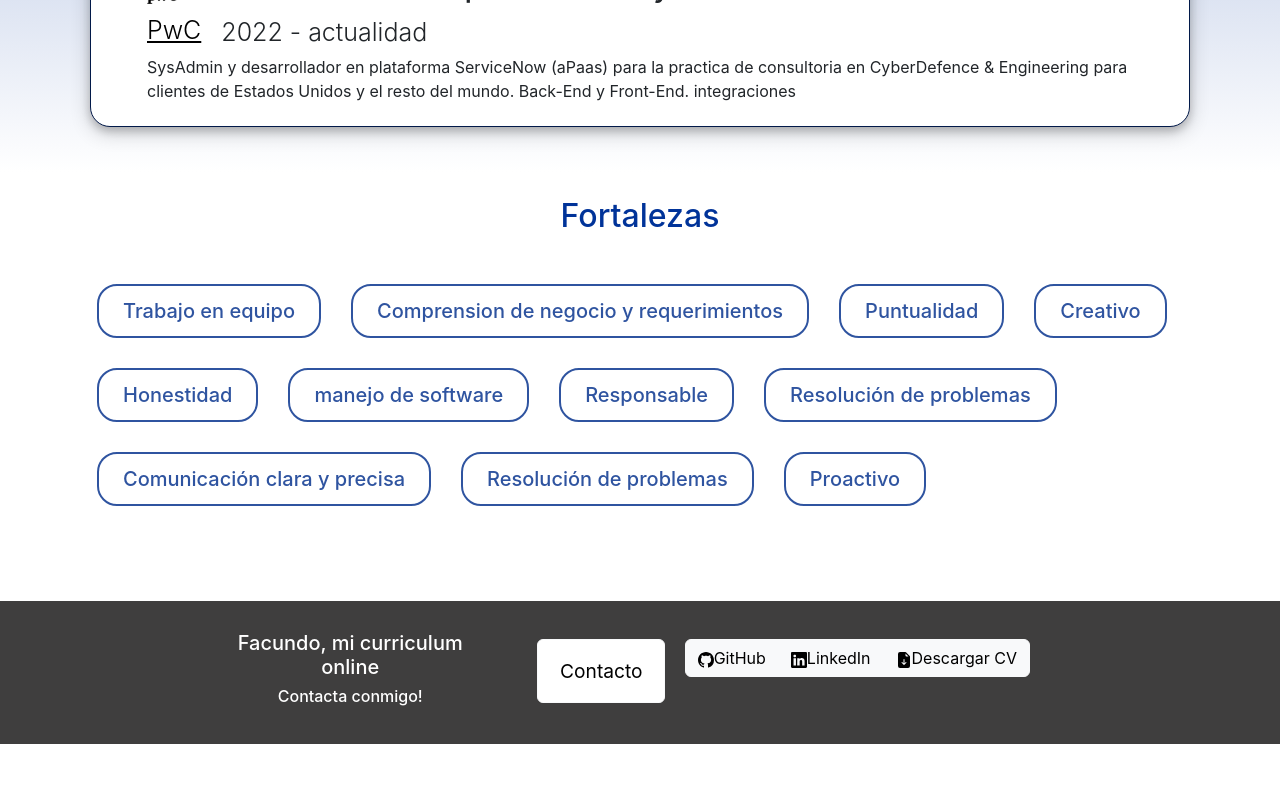
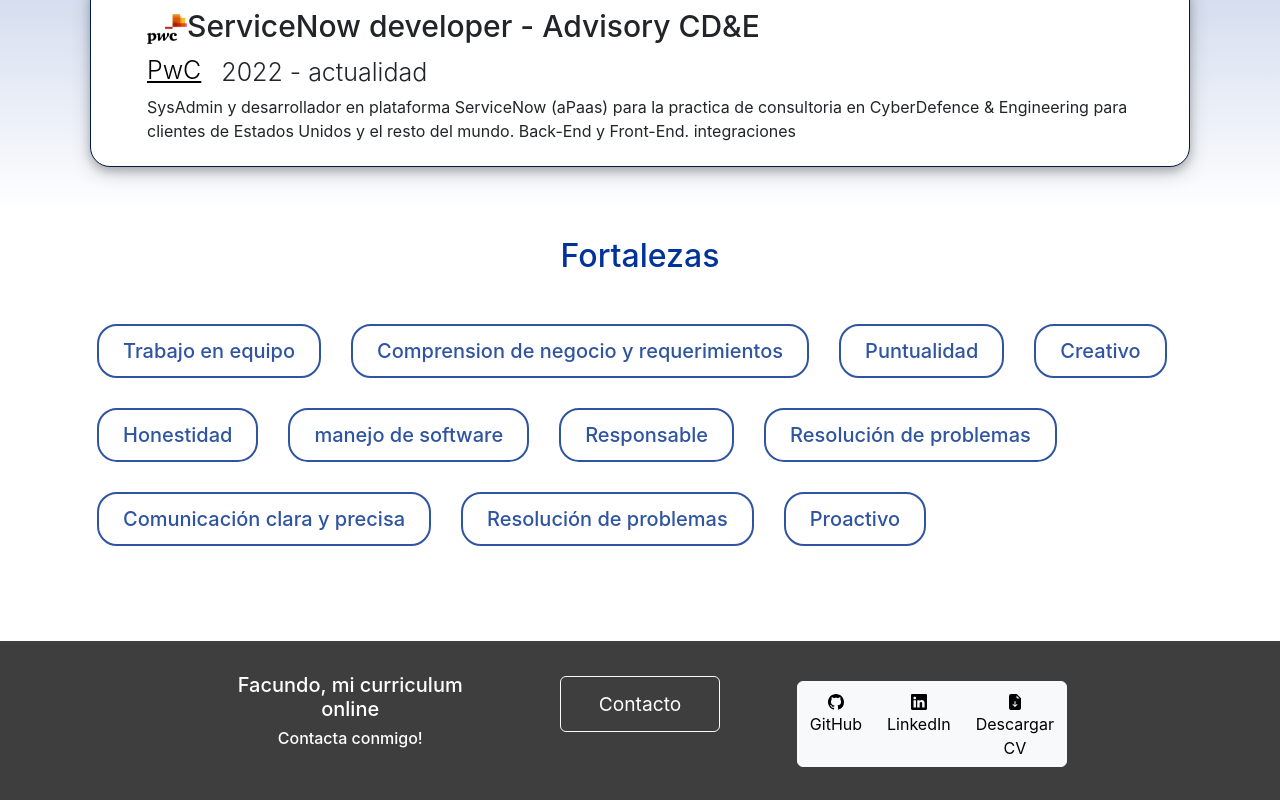
Before and after one commit to ezebarrena/tpoapi, a React (Create React App) app: page / in a window 1280 px wide. Shown: the part 3605-4405 px from the top of the page. Before the commit the page ends 4349 px from the top, so only its background shows below. Built offline with nearby package versions, Linux system fonts and the light colour scheme.

Commit message:
Updates varios v2

```diff
--- a/src/components/estudios.jsx
+++ b/src/components/estudios.jsx
@@ -34,7 +34,7 @@ function estudios() {
 
             </div>
 
-            <div class="SeparadorInf"></div>
+            <div class="SeparadorSupDP"></div>
 
         </div>
 
--- a/src/components/final.jsx
+++ b/src/components/final.jsx
@@ -1,7 +1,7 @@
 import "../layout/cssCompStyles.css"
 
 function final(){
-    function signin(){
+    function contacto(){
         return(
             window.location.href = '/contacto'
         )
@@ -17,12 +17,12 @@ function final(){
                             <h5 className="nombreFinal"> Facundo, mi curriculum online</h5>
                             <h6 className="nombreFinal"> Contacta conmigo!</h6>
                         </div>
-                        <div className="col-md-2">
+                        <div className="col-md-4">
                             <div className="botonFinal">
-                                <button onClick={signin} className="btn btn-outline-light" type="submit" id="btnFin">Contacto</button>
+                                <button onClick={contacto} className="btn btn-outline-light" type="submit" id="btnFin">Contacto</button>
                             </div>
                         </div>
-                        <div className="col-md-6">
+                        <div className="col-md-4">
                             <div className="divBotonesFinal">
                                     <div class="btn-group" role="group" aria-label="Basic example">
                                         <a class="btn btn-light" href="https://github.com/ezebarrena" target="_blank" role="button">
@@ -37,7 +37,7 @@ function final(){
                                             </svg>
                                             LinkedIn
                                             </a>
-                                        <a class="btn btn-light" href="#" role="button">
+                                        <a class="btn btn-light" download="CV Facundo Camilotto" href="../assets/CV/CV_Camilotto_Facundo.pdf" role="button">
                                             <svg xmlns="http://www.w3.org/2000/svg" width="16" height="16" fill="currentColor" class="bi bi-file-earmark-arrow-down-fill" viewBox="0 0 16 16">
                                                 <path d="M9.293 0H4a2 2 0 0 0-2 2v12a2 2 0 0 0 2 2h8a2 2 0 0 0 2-2V4.707A1 1 0 0 0 13.707 4L10 .293A1 1 0 0 0 9.293 0zM9.5 3.5v-2l3 3h-2a1 1 0 0 1-1-1zm-1 4v3.793l1.146-1.147a.5.5 0 0 1 .708.708l-2 2a.5.5 0 0 1-.708 0l-2-2a.5.5 0 0 1 .708-.708L7.5 11.293V7.5a.5.5 0 0 1 1 0z"/>
                                             </svg>
--- a/src/components/idiomas_certificaciones.jsx
+++ b/src/components/idiomas_certificaciones.jsx
@@ -24,7 +24,7 @@ function idiomas_certificaciones(){
             </div>
 
 
-            <div class="SeparadorInf"></div>
+            <div class="SeparadorSupDP"></div>
 
             <h2 class="ContenidoE"> Certificaciones </h2>
 
--- a/src/layout/cssCompStyles.css
+++ b/src/layout/cssCompStyles.css
@@ -191,9 +191,10 @@
 }
 
 .divBotonesFinal{
-    margin-top: 2%;
+    margin-top: 4%;
     /*margin-left: 3%;*/
     text-align: center;
+    margin-bottom: 1%;
 }
 
 .divImagenIntro{
@@ -259,11 +260,13 @@
 .nombreFinal{
     color: white;
     text-align: center;
+    margin-top: 1%;
 }
 
 .botonFinal{
-    margin-top: 7%;
+    margin-top: 2%;
     text-align: center;
+
 }
 
 .divTrabajo{
@@ -467,17 +470,18 @@
 }
 
 #btnFin{
-    width: 16vh;
-    height: 8vh;
-    background-color: white;
-    color: black;
+    width: 20vh;
+    height: 7vh;
+    background-color: #3f3e3e;
+    color: white;
     font-size: larger;
-    margin-left: 25%;
+
 
 }
 #btnFin:hover{
-    background-color: #2f54a0;
+    background-color: white;
     border-color: black;
+    color: black;
 
 }
 
```
